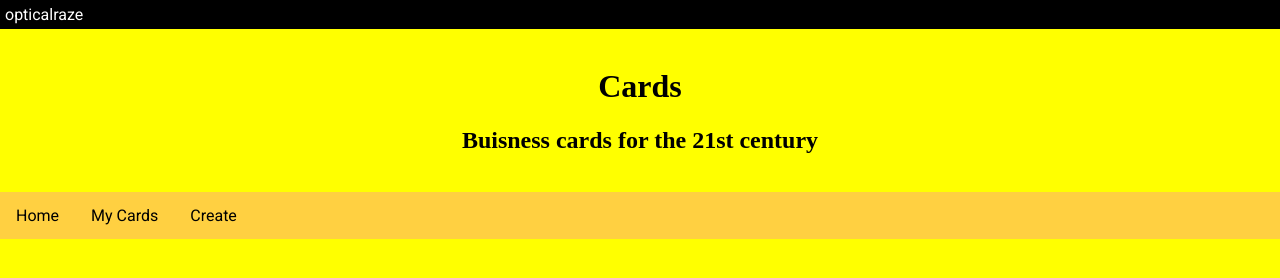
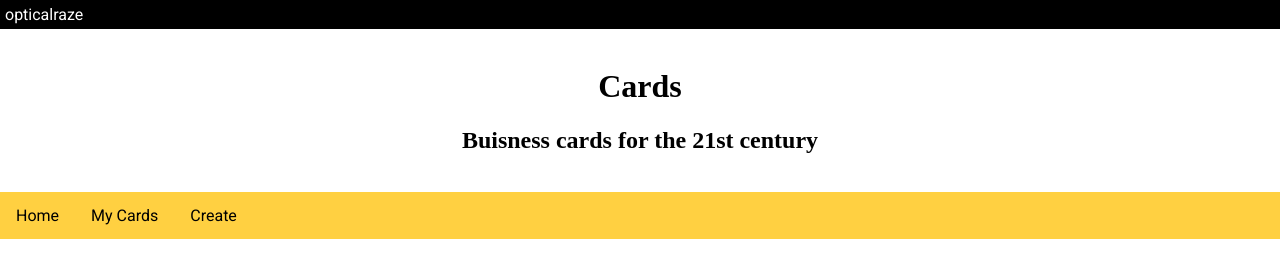
Before and after one commit to opticalraze/cards, a plain HTML site: page index.html in a window 1280 px wide. Drawn offline with Linux system fonts and the light colour scheme.

Commit message:
Update index.html

```diff
--- a/index.html
+++ b/index.html
@@ -9,7 +9,7 @@
     <!-- stylesheet -->
     <link href="/styles.css" rel="stylesheet">
   </head>
-  <body style="background-color: yellow;">
+  <body>
     <!-- topbar -->
     <div class="topbar">
       <a href="https://opticalraze.com">opticalraze</a>
```
